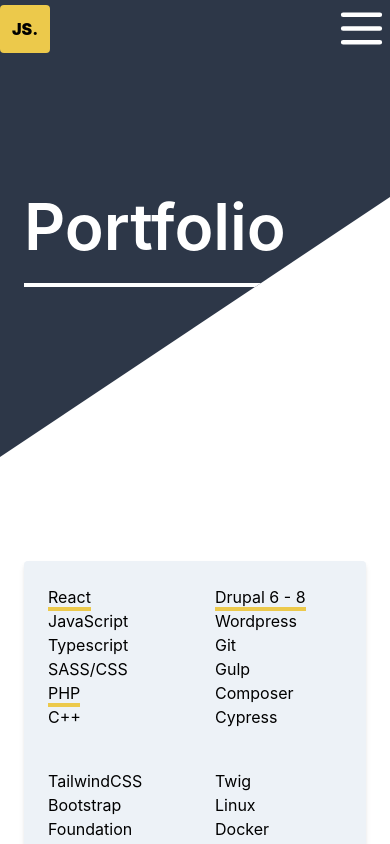
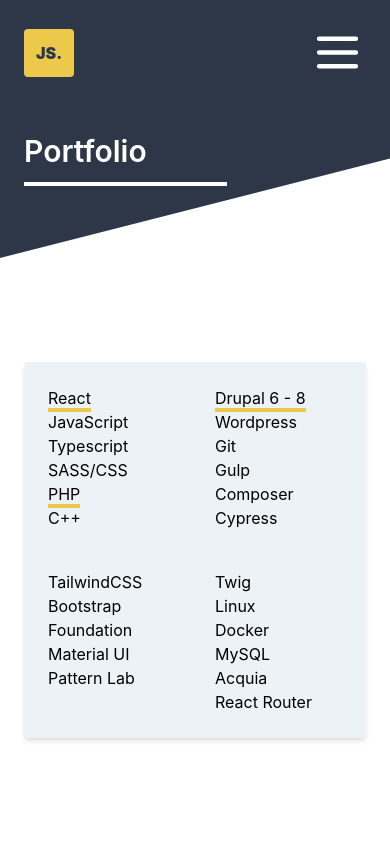
Before and after one commit to jshenk/react-portfolio, a React (Create React App) app: page /work in a window 390 px wide. Shown: the top 844 px of the page. Built offline with nearby package versions, Linux system fonts and the light colour scheme.

Commit message:
Add menu, and fix banner for mobile

```diff
--- a/src/compontants/Banner.js
+++ b/src/compontants/Banner.js
@@ -3,9 +3,9 @@ import React from "react";
 function Banner(props) {
   return (
     <div className="w-full">
-      <div className="bg-gradient-to-r flex h-cover-banner items-center overflow-hidden bg-gray-800 clip-banner p-6">
-        <div className="container mx-auto text-left">
-          <h1 className="border-b-4 border-white font-semibold mb-12 pb-2 pr-20 text-6xl text-left text-white w-auto inline-block">
+      <div className="bg-gradient-to-r flex items-center overflow-hidden bg-gray-800 clip-banner p-6">
+        <div className="container mx-auto text-left lg:pb-16">
+          <h1 className="border-b-4 border-white font-semibold mb-12 pb-2 pr-20 lg:text-6xl text-left text-white w-auto inline-block">
             {props.title}
           </h1>
         </div>
--- a/src/compontants/Logo.js
+++ b/src/compontants/Logo.js
@@ -4,7 +4,7 @@ import { NavLink } from "react-router-dom";
 function Logo() {
   return (
     <>
-      <NavLink to="/" className="uppercase pr-6" activeClassName="font-medium">
+      <NavLink to="/" className="uppercase pr-6 text-gray-800" activeClassName="font-medium">
         <div className="bg-yellow-500 rounded p-3 inline-block font-black">
           <span>JS.</span>
         </div>
--- a/src/compontants/Menu.js
+++ b/src/compontants/Menu.js
@@ -28,7 +28,7 @@ function Menu(props) {
         </div>
         <div
           className={
-            "lg:flex flex-grow items-center" +
+            "lg:flex flex-grow items-center text-white" +
             (navbarOpen ? " flex flex-wrap" : " hidden")
           }
           id="example-navbar-danger"
--- a/src/compontants/MyWork.js
+++ b/src/compontants/MyWork.js
@@ -269,7 +269,7 @@ function MyWork() {
 
   return (
     <div>
-      <div className="md:p-6 md:bg-gray-800 md:text-white flex items-center">
+      <div className="p-6 bg-gray-800 md:text-white flex items-center">
         <Menu />
       </div>
       <Banner title={"Portfolio"} />
--- a/src/tailwind.css
+++ b/src/tailwind.css
@@ -24,10 +24,6 @@
   }
 }
 
-.h-cover-banner {
-  height: 400px;
-}
-
 .clip-banner {
   clip-path: polygon(0 0, 100% 0, 100% 35%, 0% 100%);
 }
```
Also changed, not shown: src/tailwind.generated.css.
